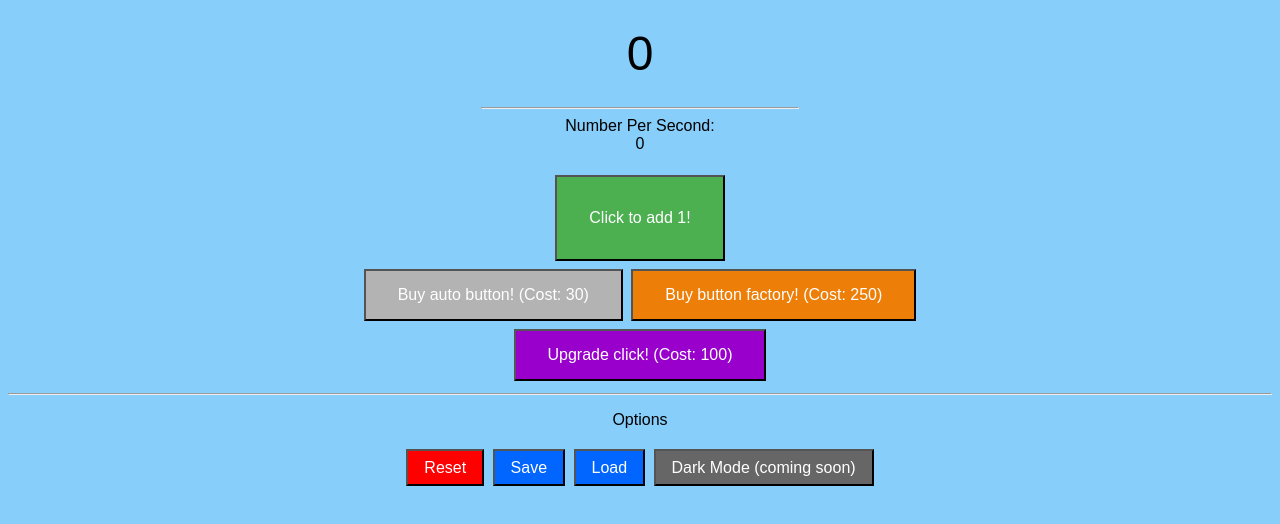
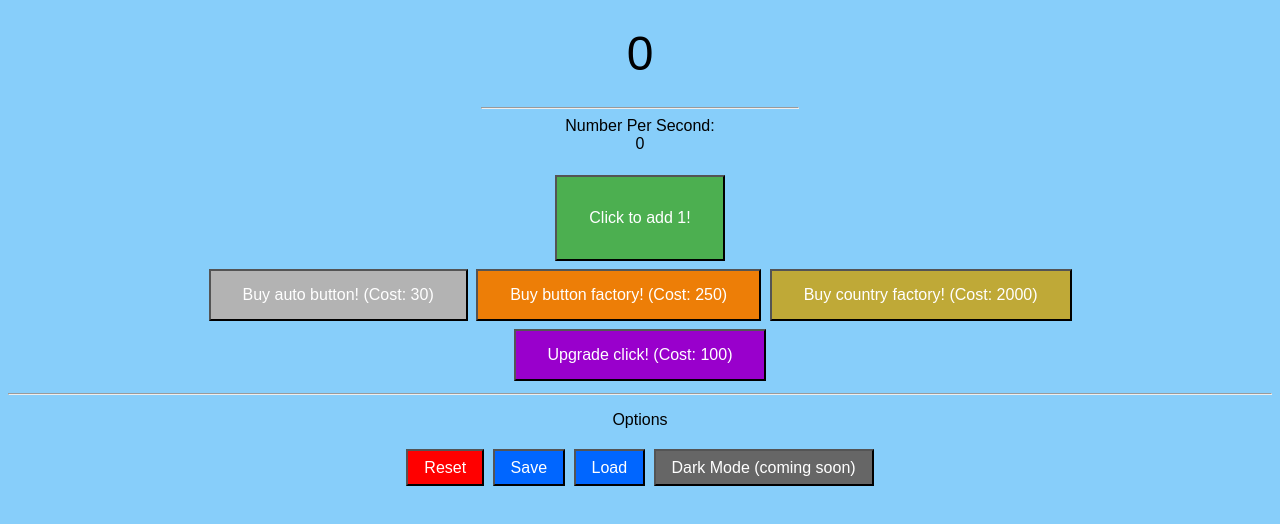
Before and after one commit to softsheep6/softsheep6.github.io, a plain HTML site: page buttongame.html in a window 1280 px wide. Drawn offline with Linux system fonts and the light colour scheme.

Commit message:
Update buttongame.html

```diff
--- a/buttongame.html
+++ b/buttongame.html
@@ -34,7 +34,7 @@
 <div class="text-center">
     <button type="button" onclick="autoButton()" class="button auto" id="autoButtonButton">Buy auto button! (Cost: 30)</button>
     <button type="button" onclick="buttonFactory()" class="button factory" id="factoryButton">Buy button factory! (Cost: 250)</button>
-    <!-- add button country noob -->
+    <button type="button" onclick="buttonCountry()" class="button country" id="countryButton">Buy country factory! (Cost: 2000)</button>
     <br>
     <button type="button" onclick="upgrade()" class="button upgrade" id="upgradeButton">Upgrade click! (Cost: 100)</button>
 </div>
```
